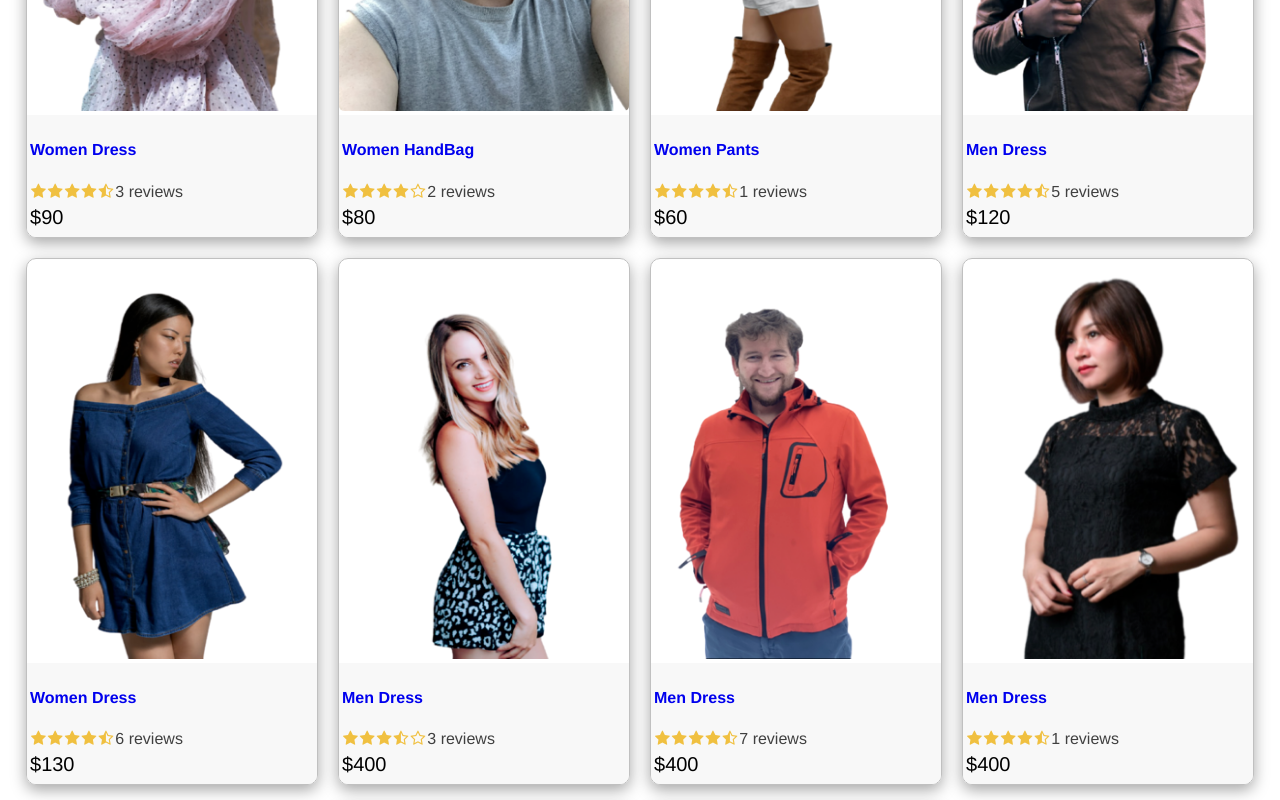
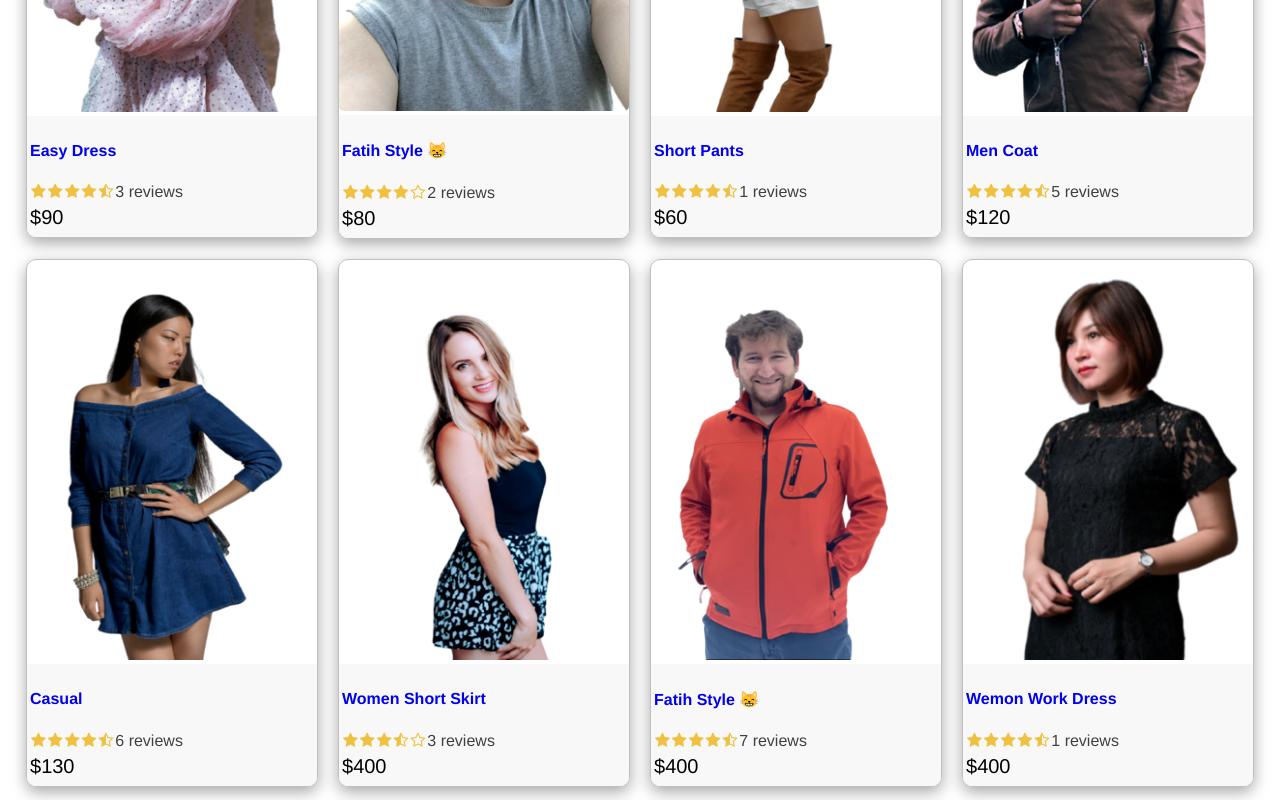
Before and after one commit to fatihkgm/EcommerceWebsite_React, a React (Create React App) app in the folder eshops/: page / in a window 1280 px wide. Shown: the part 360-1160 px from the top of the page. Built offline with nearby package versions, Linux system fonts and the light colour scheme.

Commit message:
Routers created for other screens

```diff
--- a/eshops/package.json
+++ b/eshops/package.json
@@ -10,6 +10,7 @@
     "react": "^17.0.1",
     "react-bootstrap": "^1.5.1",
     "react-dom": "^17.0.1",
+    "react-router-dom": "^5.2.0",
     "react-scripts": "4.0.3",
     "web-vitals": "^1.0.1"
   },
--- a/eshops/src/App.js
+++ b/eshops/src/App.js
@@ -1,14 +1,16 @@
 import React from 'react';
-import Product from './components/Product';
-import data from './data';
+import { BrowserRouter, Route } from 'react-router-dom';
+import HomeScreen from './screens/HomeScreen';
+import ProductScreen from './screens/ProductScreen';
 
 function App() {
   return (
+    <BrowserRouter>
       <div className="grid-container">
         <header className="row">
           <div>
             <a className="brand" href="/">
-        <img className="brand" src="./img/logo.png" />
+              <img className="brand" src="/img/logo.png" alt="logo" />
             </a>
           </div>
           <div>
@@ -17,16 +19,12 @@ function App() {
           </div>
         </header>
         <main>
-      <div>
-        <div className="row center">
-          {data.products.map((product) => (
-            <Product key={product._id} product={product}></Product>
-          ))}
-        </div>
-      </div>
+          <Route path="/product/:id" component={ProductScreen}></Route>
+          <Route path="/" component={HomeScreen} exact></Route>
         </main>
         <footer className="row center">All right reserved</footer>
       </div>
+    </BrowserRouter>
   );
 }
 
--- a/eshops/src/data.js
+++ b/eshops/src/data.js
@@ -2,7 +2,7 @@ const data = {
   products: [
     {
       _id: '1',
-      name: 'Women Dress',
+      name: 'Easy Dress',
       category: 'Dresses',
       image: '/img/dress1.png',
       price: 90,
@@ -13,8 +13,8 @@ const data = {
     },
     {
       _id: '2',
-      name: 'Women HandBag',
-      category: 'Bags',
+      name: 'Fatih Style 😸',
+      category: 'Fatih',
       image: '/img/dress2.png',
       price: 80,
       brand: 'xmen',
@@ -24,7 +24,7 @@ const data = {
     },
     {
       _id: '3',
-      name: 'Women Pants',
+      name: 'Short Pants',
       category: 'Pants',
       image: '/img/dress3.png',
       price: 60,
@@ -35,8 +35,8 @@ const data = {
     },
     {
       _id: '4',
-      name: 'Men Dress',
-      category: 'Shirts',
+      name: 'Men Coat',
+      category: 'Coat',
       image: '/img/dress4.png',
       price: 120,
       brand: 'Winter Coats',
@@ -46,8 +46,8 @@ const data = {
     },
     {
       _id: '5',
-      name: 'Women Dress',
-      category: 'Winter Coats',
+      name: 'Casual',
+      category: 'Casual',
       image: '/img/dress5.png',
       price: 130,
       brand: 'Style',
@@ -57,8 +57,8 @@ const data = {
     },
     {
       _id: '6',
-      name: 'Men Dress',
-      category: 'mystyle',
+      name: 'Women Short Skirt',
+      category: 'Skirt',
       image: '/img/dress6.png',
       price: 400,
       brand: 'xmen',
@@ -68,8 +68,8 @@ const data = {
     },
     {
       _id: '7',
-      name: 'Men Dress',
-      category: 'mystyle',
+      name: 'Fatih Style 😸',
+      category: 'Fatih',
       image: '/img/dress7.png',
       price: 400,
       brand: 'xmen',
@@ -79,8 +79,8 @@ const data = {
     },
     {
       _id: '8',
-      name: 'Men Dress',
-      category: 'mystyle',
+      name: 'Wemon Work Dress',
+      category: 'work',
       image: '/img/dress8.png',
       price: 400,
       brand: 'xmen',
@@ -90,8 +90,8 @@ const data = {
     },
     {
       _id: '9',
-      name: 'Men Dress',
-      category: 'mystyle',
+      name: 'Maxi Dress',
+      category: 'Dress',
       image: '/img/dress9.png',
       price: 400,
       brand: 'xmen',
@@ -101,8 +101,8 @@ const data = {
     },
     {
       _id: '9',
-      name: 'Men Dress',
-      category: 'mystyle',
+      name: 'Women Casual Dress',
+      category: 'casual',
       image: '/img/dress10.png',
       price: 400,
       brand: 'xmen',
--- /dev/null
+++ b/eshops/src/screens/HomeScreen.js
@@ -0,0 +1,15 @@
+import React from 'react'
+import Product from '../components/Product';
+import data from '../data';
+
+export default function HomeScreen() {
+    return (
+        <div>
+            <div className="row center">
+              {data.products.map(product => (
+                <Product key={product._id} product={product}></Product>
+              ))}
+            </div>
+          </div>
+    )
+}
--- /dev/null
+++ b/eshops/src/screens/ProductScreen.js
@@ -0,0 +1,11 @@
+import React from 'react';
+
+export default function ProductScreen() {
+  return (
+    <div>
+      <div className="row">
+
+      </div>
+    </div>
+  );
+}
```
Also changed, not shown: 2 other files (tests, documents, lock files or other folders). Lines whose indentation alone changed are shown as unchanged.
